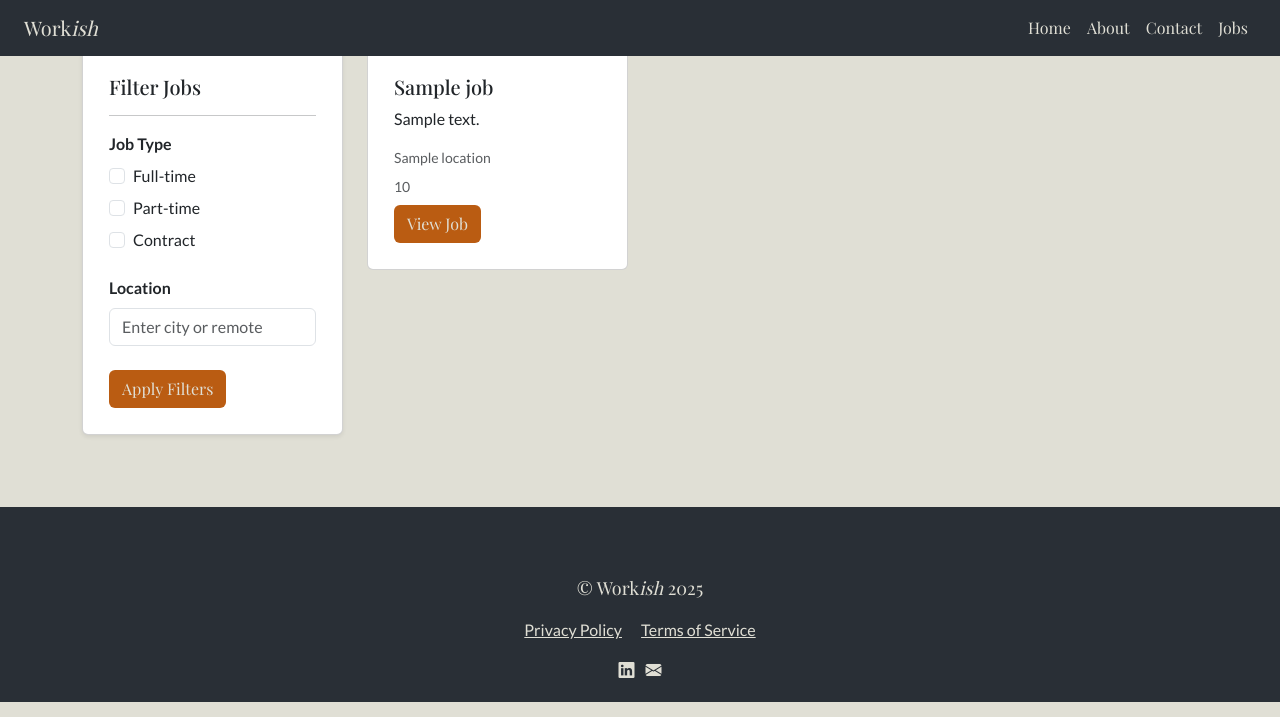
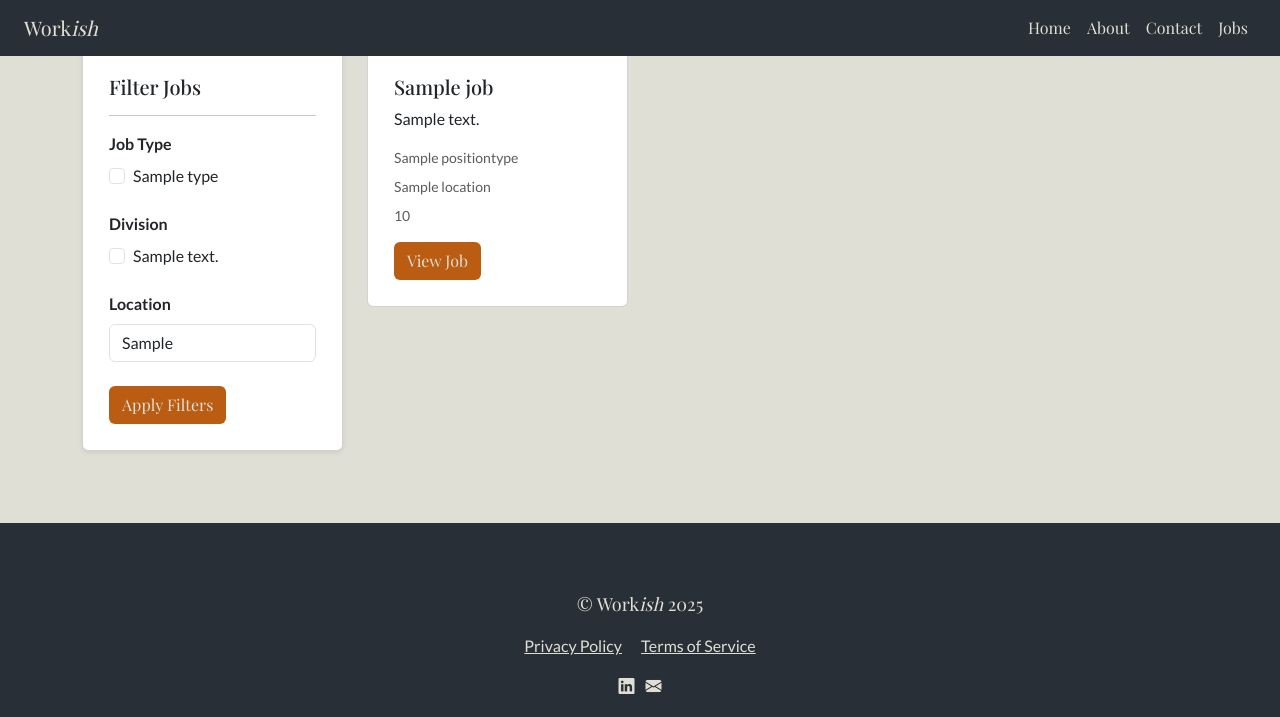
Before and after one commit to anthonybishopuk/workish, a Flask app: template templates/jobs.html in a window 1280 px wide. Shown: the top 717 px of the page. Run offline with Flask 3, Linux system fonts and the light colour scheme; the template is opened without the code that fills it: most values are stand-ins (such as "Sample title", 1, 10 or a date in 2020); some web fonts are replaced.

Commit message:
added job details, filters for jobs page and general neatening up

```diff
--- a/app.py
+++ b/app.py
@@ -1,15 +1,48 @@
-from flask import Flask, render_template, url_for, abort, request
+from flask import Flask, render_template, url_for, abort, request, flash, redirect
 import requests
 import xml.etree.ElementTree as ET
 from mappings import CURRENCY_MAP, PAY_PERIOD_MAP, COUNTIES
 from bs4 import BeautifulSoup
 import logging
+import base64
+import secrets
+import os
+from dotenv import load_dotenv
 
 FEED_URL = "https://www1.jobdiva.co.uk/employers/connect/listofportaljobs.jsp?a=2xjdnw8ba0qg7ajn5eqynyw1d90g51c352085d1xhqj8t6cv8cwsvrtbn9n6qjy2&fulldesc=1&&payrateinfo=1"
 
 app = Flask(__name__)
 
+app.secret_key = secrets.token_hex(16)
+
+load_dotenv()
+
+JOBDIVA_AUTH = "https://api.jobdiva.co.uk/apiv2/authenticate"
+JOBDIVA_APPLICATION_URL = "https://api.jobdiva.co.uk/apiv2/jobdiva/CreateJobApplicationWithResume"
+
+CLIENT_ID = os.getenv("CLIENT_ID")
+API_USERNAME = os.getenv("API_USERNAME")
+API_PASSWORD = os.getenv("API_PASSWORD")
+
 jobs_cache = {}
+
+def get_token():
+    params = {
+        "clientid": CLIENT_ID,
+        "username": API_USERNAME,
+        "password": API_PASSWORD
+    }
+
+    r = requests.get(JOBDIVA_AUTH, params=params)
+
+    if r.status_code != 200:
+        print("Request sent:", r)
+        print("Status Code:", r.status_code)
+        print("Response text:", r.text)
+        return None
+
+    # The API returns token as plain text
+    return r.text.strip()
 
 
 @app.route("/")
@@ -53,7 +86,10 @@ def load_jobs():
 
     for job in root.findall("jobs/job"):
         job_id = job.findtext("jobdiva_no", "")
+        jobdivaid = job.findtext("jobdivaid", "")
         title = job.findtext("title", "Untitled")
+        division = job.findtext("internal_division", "")
+        positiontype = job.findtext("positiontype", "")
         pay_min = job.findtext("payratemin")
         pay_max = job.findtext("payratemax")
         currency_symbol = CURRENCY_MAP.get(job.findtext("paycurrency"), "")
@@ -76,7 +112,10 @@ def load_jobs():
 
         job_data = {
             "job_id": job_id,
+            "jobdivaid": jobdivaid,
             "title": title,
+            "division": division,
+            "positiontype": positiontype,
             "description_preview": preview,
             "description_full": desc_html,
             "location": location,
@@ -97,14 +136,46 @@ def jobs():
 
     jobs_list = load_jobs()
 
+    # Get filter values from query parameters
+    selected_position_types = request.args.getlist("positiontype")  # list of selected job types
+    selected_divisions = request.args.getlist("division")            # list of selected divisions
+    location_search = request.args.get("location", "").strip().lower()
+
+    # Filter jobs dynamically
+    filtered_jobs = []
+    for job in jobs_list:
+        # Filter by position type
+        if selected_position_types and job.get("positiontype") not in selected_position_types:
+            continue
+        # Filter by internal division
+        if selected_divisions and job.get("division") not in selected_divisions:
+            continue
+        # Filter by location (city, county, or postcode)
+        if location_search:
+            job_location = job.get("location", "").lower()
+            if location_search not in job_location:
+                continue
+        filtered_jobs.append(job)
+
+    # Extract unique position types and divisions for checkbox rendering
+    all_position_types = sorted({job.get("positiontype") for job in jobs_list if job.get("positiontype")})
+    all_divisions = sorted({job.get("division") for job in jobs_list if job.get("division")})
+
+    print(len(filtered_jobs))
+
     return render_template(
         "jobs.html",
-        jobs=jobs_list,
+        jobs=filtered_jobs,
         show_hero=True,
         hero_image=url_for('static', filename='img/binoculars_search.jpg'),
         hero_heading="Search",
         hero_subtext="Find <em>your</em> future",
-        hero_height="hero-default"
+        hero_height="hero-default",
+        all_position_types=all_position_types,
+        all_divisions=all_divisions,
+        selected_position_types=selected_position_types,
+        selected_divisions=selected_divisions,
+        location_search=location_search
     )
 
 @app.route("/job/<job_id>", methods=["GET", "POST"])
@@ -130,14 +201,74 @@ def job_detail(job_id):
         hero_height="hero-short"
     )
 
-@app.route("/apply", methods=["POST"])
-def apply():
-    job_id = request.form["job_id"]
-    name = request.form["name"]
-    email = request.form["email"]
-    cv_file = request.files["cv"]
+@app.route("/apply/<job_id>", methods=["POST"])
+def apply(job_id):
+    jobdivaid = request.form.get("jobdivaid")
+    job_id = request.form.get("job_id")
+    firstname = request.form.get("first_name")
+    lastname = request.form.get("last_name")
+    email = request.form.get("email")
+    cv_file = request.files["cv_file"]
 
-    return "Application submitted!"
+    if not jobdivaid or not firstname or not lastname or not email or not cv_file:
+        flash("All fields are required.", "danger")
+        return redirect(url_for("job_detail", job_id=job_id))
+
+    # Encode file to base64
+    cv_base64 = base64.b64encode(cv_file.read()).decode("utf-8")
+
+    token = get_token()
+    if not token:
+        flash("Could not get JobDiva token.", "danger")
+        print("No token")
+        return redirect(url_for("job_detail", job_id=job_id))
+
+    payload = {
+        "filecontent": cv_base64,
+        "filename": cv_file.filename,
+        "jobid": int(jobdivaid),
+        "resumesource": 10225,
+        "firstname": firstname,
+        "lastname": lastname,
+        "email": email
+    }
+
+    headers = {
+        "Authorization": f"Bearer {token}",
+        "Content-Type": "application/json"
+    }
+
+    # Make API request
+    response = requests.post(JOBDIVA_APPLICATION_URL, json=payload, headers=headers)
+
+    if response.headers.get("Content-Type", "").startswith("application/json"):
+        resp_json = response.json()
+        app.logger.info(f"Application response JSON: {resp_json}")
+    else:
+        app.logger.info(f"Response is not JSON! Status code: {response.status_code}, Text: {response.text}")
+
+    flash("Application submitted! Check logs for API response.", "info")
+    app.logger.info(f"Redirecting to application_success for job_id: {job_id}")
+    return redirect(url_for("application_success", job_id=job_id, firstname=firstname, lastname=lastname))
+
+
+@app.route("/application-success/<job_id>")
+def application_success(job_id):
+    job = jobs_cache.get(job_id)
+
+    firstname = request.args.get("firstname")
+    lastname = request.args.get("lastname")
+
+    return render_template(
+        "application_success.html",
+        show_hero=True,
+        hero_image=url_for('static', filename='img/delivery.jpg'),
+        hero_heading="You <em>did</em> it!",
+        hero_height="hero-short",
+        job=job,
+        firstname=firstname,
+        lastname=lastname
+        )
 
 if __name__ == "__main__":
     app.run(debug=True)
--- a/static/css/styles.css
+++ b/static/css/styles.css
@@ -115,6 +115,8 @@ a {
 
 .card-body {
     font-style: normal;
+    background-color: #fff;
+    border-radius: 0.5rem;
 }
 
 .footer {
@@ -228,3 +230,13 @@ a {
 .form-check {
   margin-bottom: 0.5rem;
 }
+
+.form-check-input:checked {
+  background-color: #292f36;
+  border-color: #292f36;
+}
+
+.form-check-input:focus {
+  border-color: #292f36;
+  box-shadow: 0 0 0 0.25rem rgba(41, 47, 54, 0.25);
+}
--- a/templates/base.html
+++ b/templates/base.html
@@ -8,6 +8,10 @@
     <link rel="stylesheet" href="{{ url_for('static', filename='css/styles.css') }}">
     <link href="https://fonts.googleapis.com/css2?family=Lato:ital,wght@0,100;0,300;0,400;0,700;0,900;1,100;1,300;1,400;1,700;1,900&family=Playfair+Display:ital,wght@0,400..900;1,400..900&display=swap" rel="stylesheet">
     <link rel="stylesheet" href="https://cdn.jsdelivr.net/npm/bootstrap-icons@1.13.1/font/bootstrap-icons.min.css">
+    <link rel="apple-touch-icon" sizes="180x180" href="/static/img/favicons//apple-touch-icon.png">
+    <link rel="icon" type="image/png" sizes="32x32" href="/static/img/favicons/favicon-32x32.png">
+    <link rel="icon" type="image/png" sizes="16x16" href="/static/img/favicons//favicon-16x16.png">
+    <link rel="manifest" href="/static/img/favicons/site.webmanifest">
 </head>
 <body>
     <nav class="navbar navbar-expand-lg fixed-top px-4">
--- a/templates/jobs.html
+++ b/templates/jobs.html
@@ -13,31 +13,57 @@
                 <h5 class="card-title mb-3">Filter Jobs</h5>
                 <hr>
 
+                <!-- Start Form-->
+                <form method="get" action="{{ url_for('jobs') }}">
+
                     <!-- Job Type -->
                     <div class="mb-4">
                         <label class="form-label fw-bold">Job Type</label>
+                        {% for type in all_position_types %}
                         <div class="form-check">
-              <input class="form-check-input" type="checkbox" value="fulltime" id="fulltime">
-              <label class="form-check-label" for="fulltime">Full-time</label>
+                            <input
+                                class="form-check-input"
+                                type="checkbox"
+                                name="positiontype"
+                                value="{{ type }}"
+                                id="position_type_{{ loop.index }}"
+                                {% if type in selected_position_types %}checked{% endif %}>
+                            <label class="form-check-label" for="position_type_{{ loop.index }}">{{ type }}</label>
                         </div>
+                        {% endfor %}
+                    </div>
+
+                    <!-- Division -->
+                    <div class="mb-4">
+                        <label class="form-label fw-bold">Division</label>
+                        {% for division in all_divisions %}
                         <div class="form-check">
-              <input class="form-check-input" type="checkbox" value="parttime" id="parttime">
-              <label class="form-check-label" for="parttime">Part-time</label>
+                            <input
+                                class="form-check-input"
+                                type="checkbox"
+                                name="division"
+                                value="{{ division }}"
+                                id="division_{{ loop.index }}"
+                                {% if division in selected_divisions %}checked{% endif %}>
+                                <label class="form-check-label" for="division_{{ loop.index }}">{{ division }}</label>
                         </div>
-            <div class="form-check">
-              <input class="form-check-input" type="checkbox" value="contract" id="contract">
-              <label class="form-check-label" for="contract">Contract</label>
-            </div>
+                        {% endfor %}
                     </div>
 
                     <!-- Location -->
                     <div class="mb-4">
                         <label class="form-label fw-bold">Location</label>
-            <input type="text" class="form-control" placeholder="Enter city or remote">
+                        <input
+                            type="text"
+                            name="location"
+                            class="form-control"
+                            placeholder="Enter city, county, or postcode"
+                            value="{{ location_search }}">
                     </div>
 
                     <!-- Apply Filters -->
-          <button class="btn">Apply Filters</button>
+                    <button type="submit" class="btn">Apply Filters</button>
+                </form>
             </div>
         </div>
     </div>
@@ -46,21 +72,19 @@
     <div class="col-md-9">
         <div class="row g-4">
             {% for job in jobs %}
-        <!-- Job Card Example -->
             <div class="col-lg-4 col-md-6">
                 <div class="card h-100 job-card">
                     <div class="card-body">
                         <h5 class="card-title">{{ job["title"] }}</h5>
                         <p class="card-text">{{ job["description_preview"] }}</p>
+                        <p class="card-text text-muted small mb-2">{{ job["positiontype"] }}</p>
                         <p class="card-text text-muted small mb-2">{{ job["location"] }}</p>
                         <p class="card-text text-muted small mb-2">{{ job["salary"] }}</p>
-              <a href="{{ url_for('job_detail', job_id=job.job_id) }}" class="btn">View Job</a>
+                        <a href="{{ url_for('job_detail', job_id=job.job_id) }}" class="btn mt-2">View Job</a>
                     </div>
                 </div>
             </div>
             {% endfor %}
-        <!-- Repeat cards here or with Jinja loop -->
-
         </div>
     </div>
 
```
Also changed, not shown: templates/application_success.html (added, +20 -0 lines), templates/job_detail.html (+17 -6 lines), static/img/delivery.jpg (added), static/img/favicons/android-chrome-192x192.png (added), static/img/favicons/android-chrome-512x512.png (added), static/img/favicons/apple-touch-icon.png (added), static/img/favicons/favicon-16x16.png (added), static/img/favicons/favicon-32x32.png (added), static/img/favicons/favicon.ico (added), 2 other files. Lines whose indentation alone changed are shown as unchanged.
